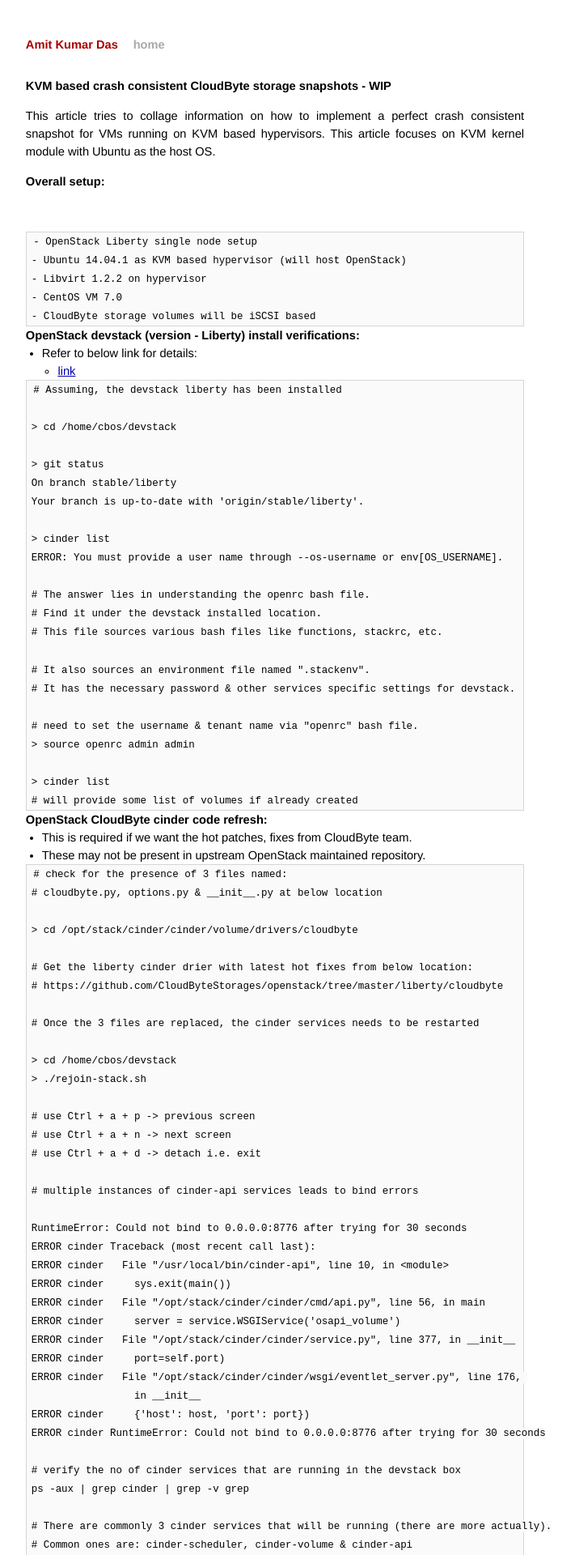
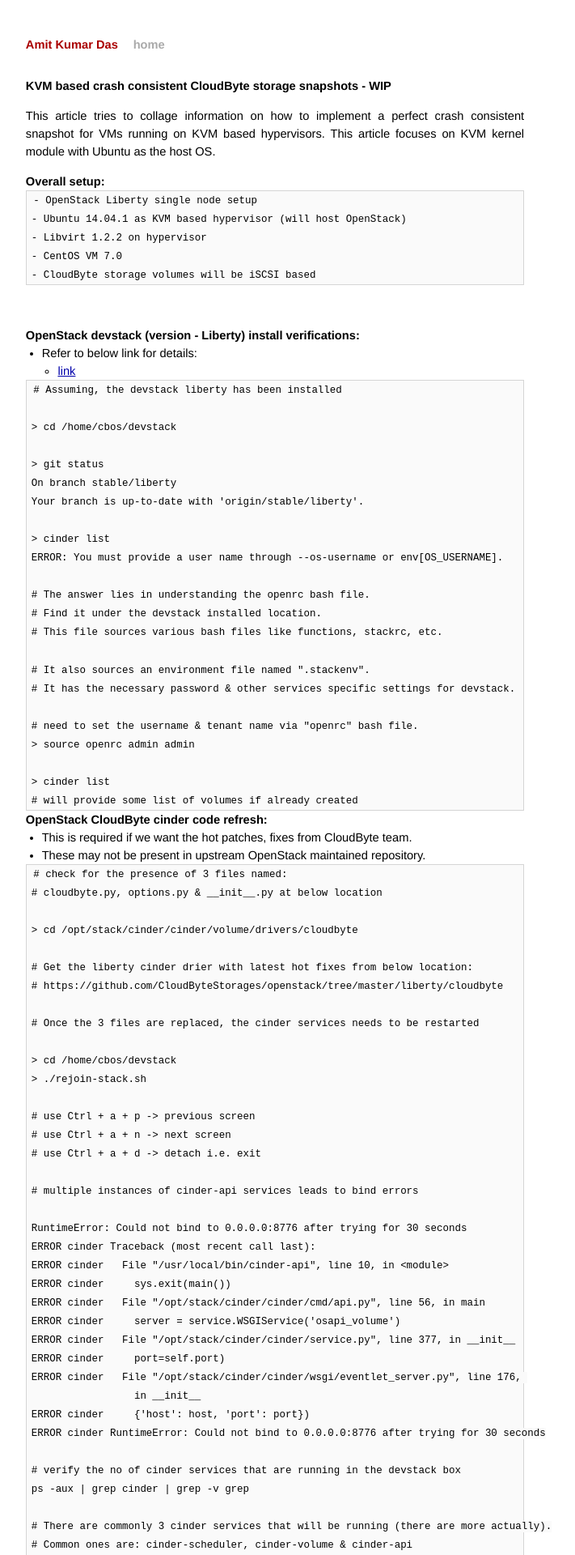
Before and after one commit to AmitKumarDas/amitkumardas.github.io, a Jekyll site: the page built from _posts/2016-04-09-kvm-based-crash-consistent-cloudbyte-storage-snapshots.md, in a window 1280 px wide. Shown: the top 1920 px of the page at 81% size, without its empty margins (300-1011 px from the left). Built offline with Jekyll 4.4.1, drawn with Linux system fonts in a browser that asks for light colours.

Commit message:
Update 2016-04-09-kvm-based-crash-consistent-cloudbyte-storage-snapshots.md

````diff
--- a/_posts/2016-04-09-kvm-based-crash-consistent-cloudbyte-storage-snapshots.md
+++ b/_posts/2016-04-09-kvm-based-crash-consistent-cloudbyte-storage-snapshots.md
@@ -10,7 +10,6 @@
 > article focuses on KVM kernel module with Ubuntu as the host OS.
 
 ## Overall setup:
-<br/>
 
 ```
 - OpenStack Liberty single node setup
@@ -19,6 +18,8 @@
 - CentOS VM 7.0
 - CloudByte storage volumes will be iSCSI based
 ```
+
+<br />
 
 ## OpenStack devstack (version - Liberty) install verifications:
 
````
